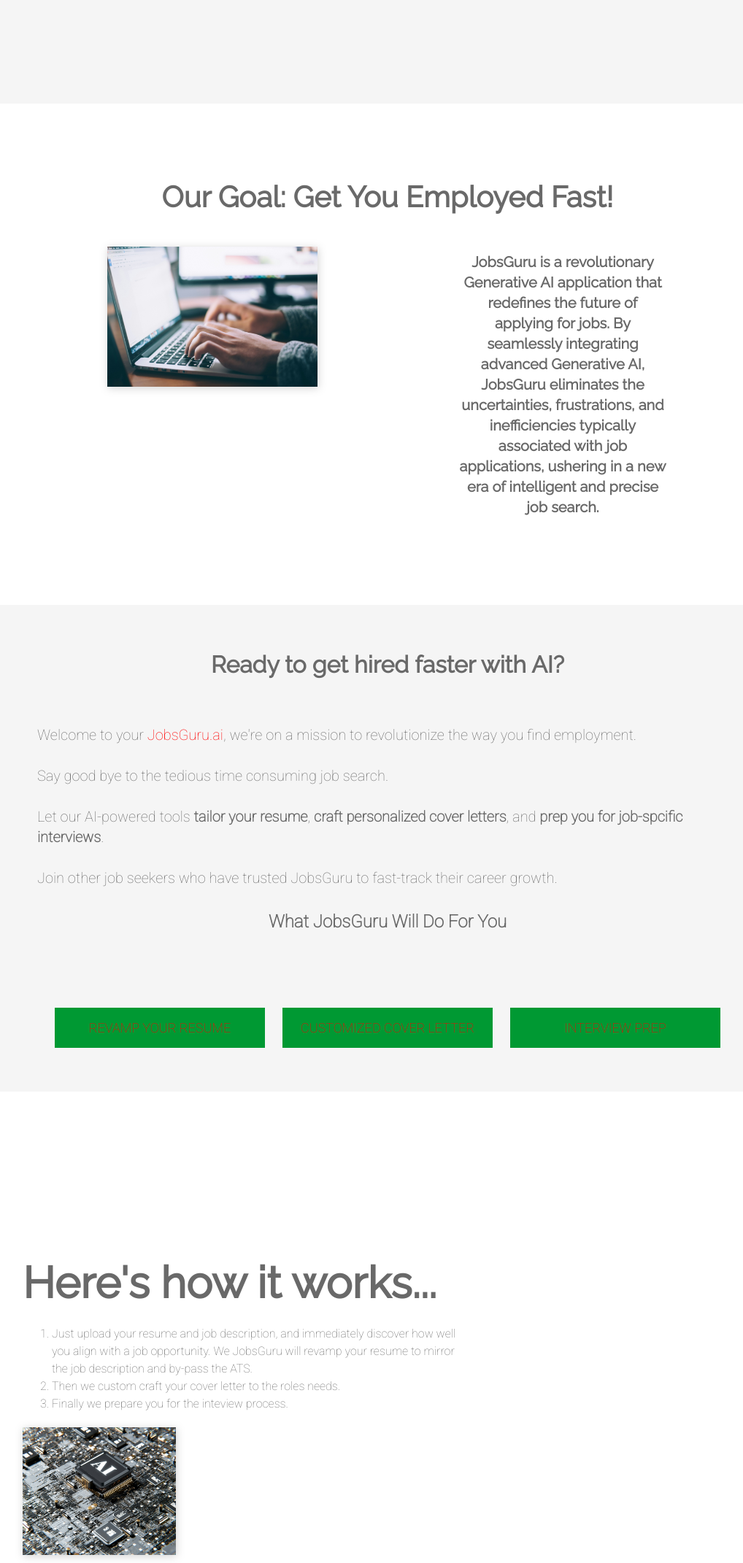
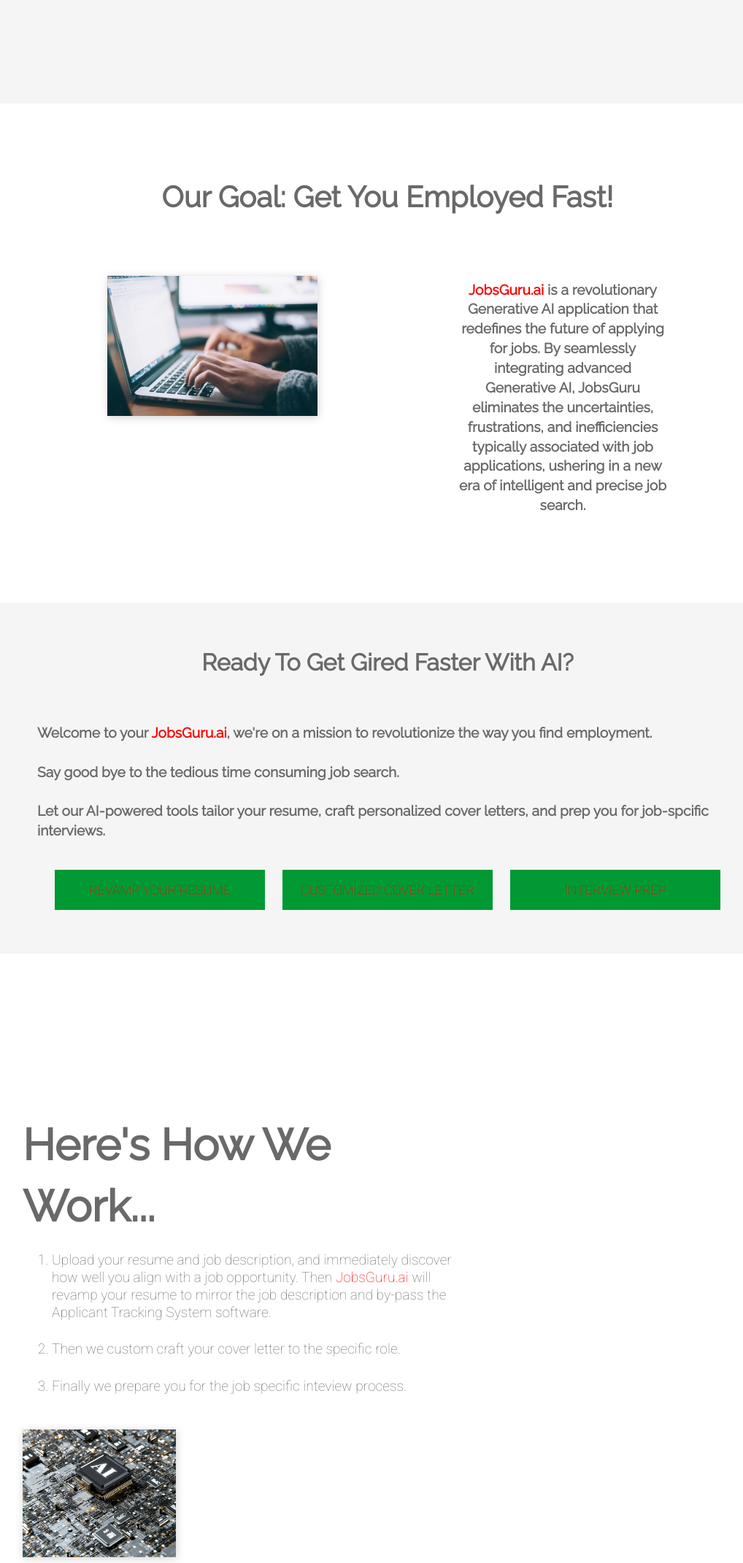
Before and after one commit to JoDepp/jobsguru-page-revamp, a website built with Parcel: page index.html in a window 1280 px wide. Shown: the part 658-2800 px from the top of the page at 73% size, without its empty margins (109-1127 px from the left). Built offline with nearby package versions, Linux system fonts and the light colour scheme.

Commit message:
mobile first complete

```diff
--- a/css/main.css
+++ b/css/main.css
@@ -91,7 +91,7 @@
   background-color: white;
   color: #696969;
   font-family: 'Roboto', sans-serif;
-  font-size: 1rem;
+  font-size: 1.2rem;
   font-weight: 200;
   margin: 0;
 }
@@ -102,6 +102,7 @@
 
 header {
   background-color:whitesmoke;
+  padding: 15px;
 }
 
 h1, h3, h4 , h5, span {
@@ -127,16 +128,12 @@
   margin: 0;
 }
 
-header {
-  padding: 15px 0;
-}
-
 header nav ul li {
   display: block;
   text-transform: uppercase;
   margin-bottom: 40px;
-  font-size: .75rem;
-  font-weight: bold;
+  font-size: 1.5 rem;
+  font-weight: bolder;
 }
 
 a {
@@ -178,7 +175,6 @@
 
 .skills-link {
   background-color:whitesmoke;
-  color: smoke;
   padding: 10px 15px;
   border-radius: 30px;
 }
@@ -196,7 +192,6 @@
 
 h2 {
   margin-top: 30px;
-  font-size: 1.25rem;
  }
 
  header .content-wrapper {
@@ -205,18 +200,8 @@
 
 /*********** main section ******************/
 
-
-h3 {
-  margin-bottom: 0;
-  font-size: 1.75rem;
-}
-
-h4 {
-  font-size: 1.25rem;
-}
-
 main .content-wrapper {
-  margin: 20px 0 20px 0;
+  margin: 20px;
 }
 
 .portfolio-wrapper {
@@ -252,12 +237,12 @@
 }
 
 .project-link:hover {
-  background-color:#40634c;
+  background-color:#009933;
   color:red;
 }
 
 #sign-up {
-  color:#ff0000;
+  color:red;
 }
 
 #work {
@@ -300,7 +285,7 @@
 
 .skills-wrapper p, .tool-wrapper p {
   background-color: #009933;
-  padding: 15px 0;
+  padding: 10px 0;
   margin: 20px 0;
 }
 
@@ -551,10 +536,6 @@
 
     /*CSS for Services Page*/
 
-  .services-nav {
-
-  }
-
   .services {
   margin: 20px;
   }
@@ -593,9 +574,7 @@
       width: 100%;
     }
 
-    h5 {
-      font-size: 1rem;
-    }
+
 
 
     }
--- a/index.html
+++ b/index.html
@@ -42,7 +42,7 @@
 
         <div class="greeting">
           <h1>Your Search Job Guru</h1>
-            <h2> Unleash the Power of AI to Supercharge Your Job Search and Land Your Dream Job Faster Than Ever! </h2>
+            <h2> Unleash the Power of AI to Supercharge Your Job Search and Land Your Dream Job Faster Than Ever with <a id="sign-up" href="https://www.jobsguru.ai/frontend/signup.html">JobsGuru.ai</a>! </h2>
               <!--<div class="startnowbtn">
                 <a class="project-link" href="https://www.jobsguru.ai/frontend/signup.html" target="_blank';">
                 Start Now
@@ -64,7 +64,7 @@
                   </figure>
                 </div>
                 <div class="project-box">
-                  <h4>JobsGuru is a revolutionary Generative AI application that redefines the future of applying for jobs. By seamlessly integrating advanced Generative AI,
+                  <h4><a id="sign-up" href="https://www.jobsguru.ai/frontend/signup.html">JobsGuru.ai</a> is a revolutionary Generative AI application that redefines the future of applying for jobs. By seamlessly integrating advanced Generative AI,
                      JobsGuru eliminates the uncertainties, frustrations,
                      and inefficiencies typically associated with job applications, ushering in a new era of intelligent and precise job search.
                   </h4>
@@ -74,18 +74,15 @@
 
         <section id="skills">
           <div class="content-wrapper">
-            <h3 class="skills-header">Ready to get hired faster with AI?</h3>
-            <p id="project-description">Welcome to your <a id="sign-up" href="https://www.jobsguru.ai/frontend/signup.html">JobsGuru.ai</a>, we're on a mission to revolutionize the way you find employment.
+            <h3 class="skills-header">Ready To Get Gired Faster With AI?</h3>
+            <h4 id="project-description">Welcome to your <a id="sign-up" href="https://www.jobsguru.ai/frontend/signup.html">JobsGuru.ai</a>, we're on a mission to revolutionize the way you find employment.
               <br><br>
               Say good bye to the tedious time consuming job search.
               <br><br>
               Let our AI-powered tools <b>tailor your resume</b>, <b>craft personalized cover letters</b>,
               and <b>prep you for job-spcific interviews</b>.
-              <br><br>
-              Join other job seekers who have trusted JobsGuru to fast-track their career growth.
-            </p>
+            </h4>
 
-            <h2><b>What JobsGuru Will Do For You</b></h2>
               <div class="skills-wrapper">
                 <p class="skill"><a id="sign-up" href="https://www.jobsguru.ai/frontend/signup.html">Revamp Your Resume</a></p>
                 <p class="skill"><a id="sign-up" href="https://www.jobsguru.ai/frontend/signup.html">Customized Cover Letter</a></p>
@@ -98,11 +95,15 @@
           <div class="content-wrapper">
             <div class="about-content-wrapper">
               <div class="about-me">
-                <h3>Here's how it works...</h3>
+                <h3>Here's How We Work...</h3>
                 <ol>
-                  <li>Just upload your resume and job description, and immediately discover how well you align with a job opportunity. We JobsGuru will revamp your resume to mirror the job description and by-pass the ATS. </li>
-                  <li>Then we custom craft your cover letter to the roles needs.</li>
-                  <li>Finally we prepare you for the inteview process.</li>
+                  <li>Upload your resume and job description, and immediately discover how well you align with a job opportunity. Then <a id="sign-up" href="https://www.jobsguru.ai/frontend/signup.html">JobsGuru.ai</a>
+                    will revamp your resume to mirror the job description and by-pass the Applicant Tracking System software.</li>
+                    <br>
+                  <li>Then we custom craft your cover letter to the specific role.</li>
+                  <br>
+                  <li>Finally we prepare you for the job specific inteview process.</li>
+                  <br>
                 </ol>
                   <figure>
                     <img src="img/AI.jpg" alt="Images of tech">
@@ -116,7 +117,7 @@
 
     <footer id="contact">
       <div class="content-wrapper">
-        <h3>Reach Out</h3>
+        <h2>Reach Out</h2>
         <div class="contact-wrapper">
           <div class="contact-info">
             <h5 class="contact-title">Contact</h5>
```
